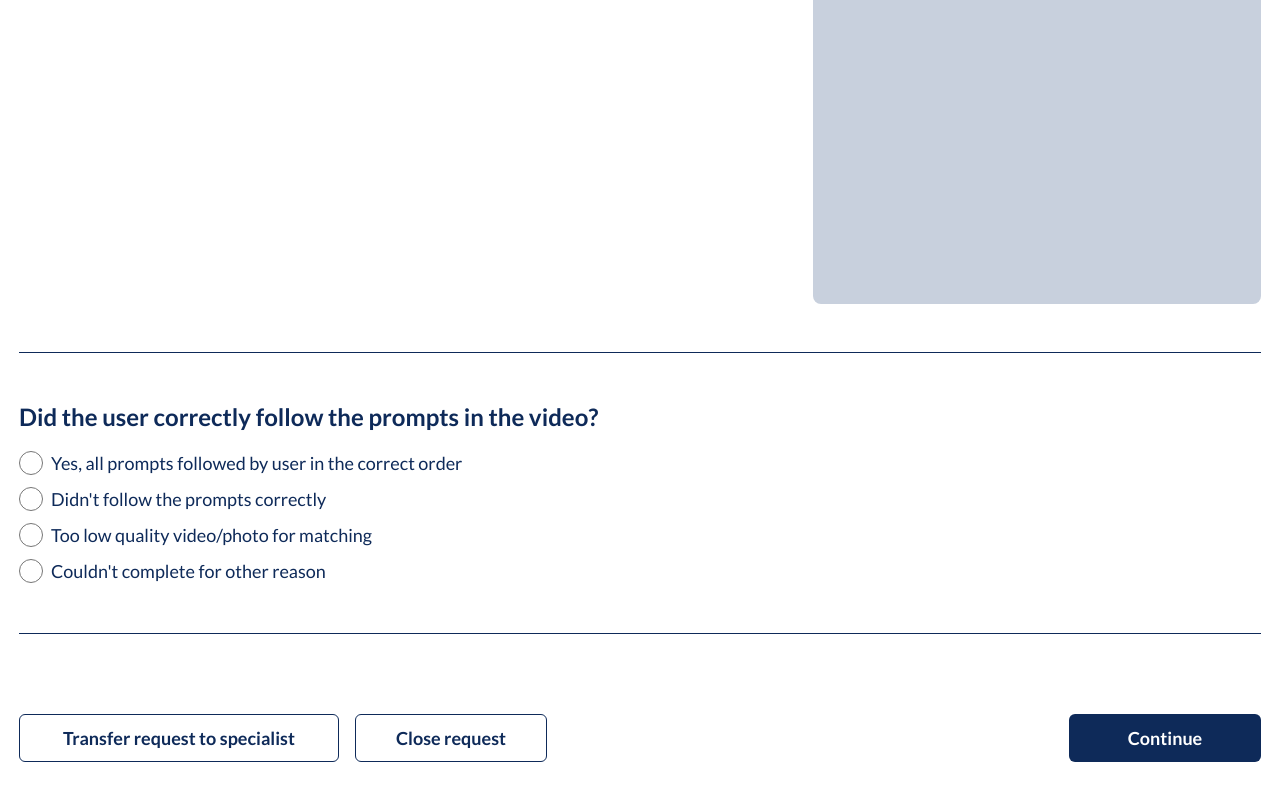
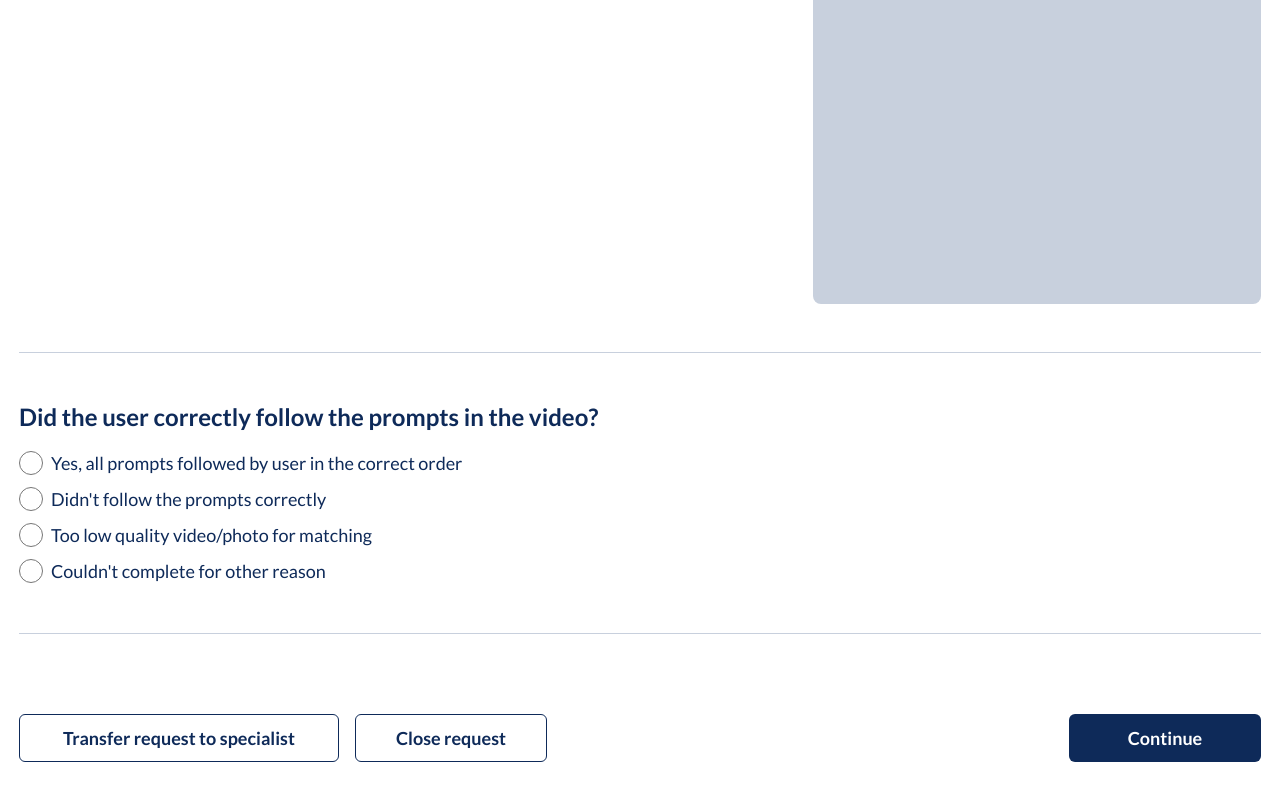
Before and after one commit to Nova-Scotia-Digital-Service/verified-by-video, a React (Create React App) app in the folder web/: page /dashboard/review/a in a window 1280 px wide. Shown: the part 576-1376 px from the top of the page. Built offline with nearby package versions, Linux system fonts and the light colour scheme.

Commit message:
Add styled HorizontalRule component

```diff
--- /dev/null
+++ b/web/src/components/HorizontalRule.tsx
@@ -0,0 +1 @@
+export const HorizontalRule = () => <hr className="mb-12 text-slate" />
--- a/web/src/pages/review/ReviewPage.tsx
+++ b/web/src/pages/review/ReviewPage.tsx
@@ -1,4 +1,5 @@
 import { PrimaryButton, SecondaryButton } from '../../components/Button'
+import { HorizontalRule } from '../../components/HorizontalRule'
 import { RadioOption } from './components/RadioOption'
 
 export const ReviewPage: React.FC = () => {
@@ -28,7 +29,7 @@ export const ReviewPage: React.FC = () => {
         <div className="w-[28rem] h-[40rem] bg-slate rounded-lg"></div>
       </div>
 
-      <hr className="mb-12" />
+      <HorizontalRule />
 
       <div className="mb-12">
         <h3 className="font-bold text-2xl mb-4">Did the user correctly follow the prompts in the video?</h3>
@@ -38,7 +39,7 @@ export const ReviewPage: React.FC = () => {
         <RadioOption name="followed-prompts">Couldn't complete for other reason</RadioOption>
       </div>
 
-      <hr className="mb-12" />
+      <HorizontalRule />
 
       <form className="flex justify-between" action="/dashboard">
         <div className="flex gap-4">
```
